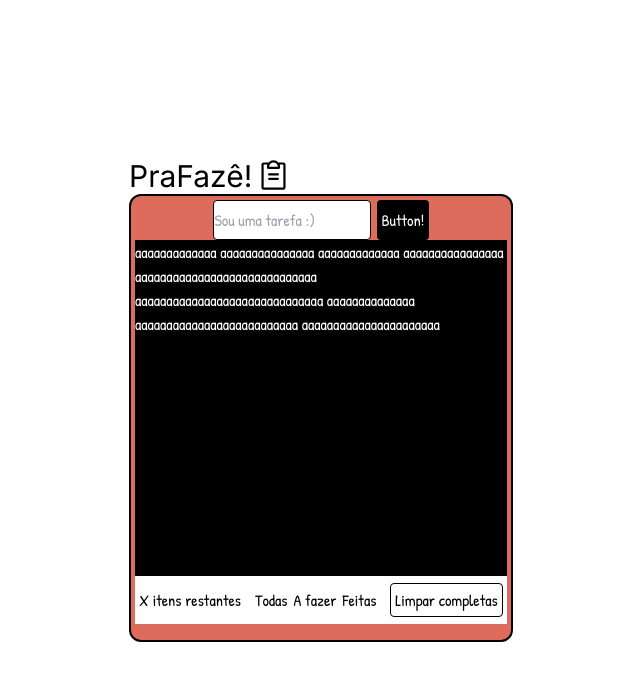
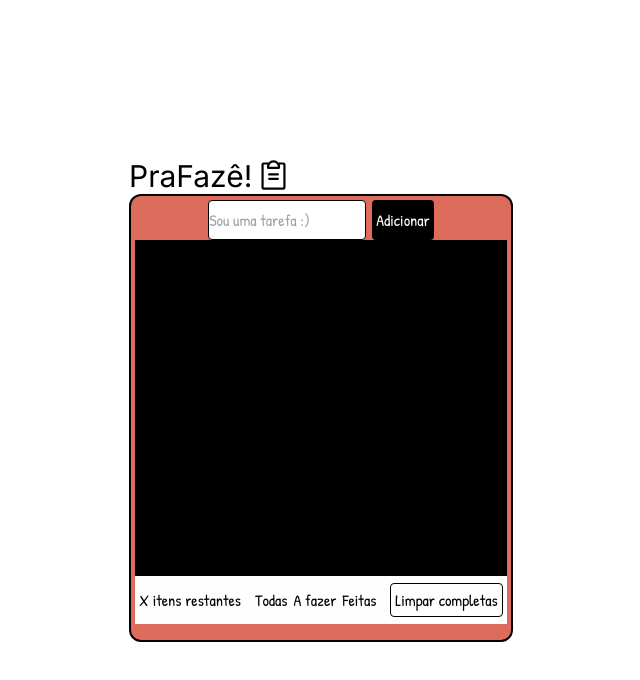
Before and after one commit to gabie762/to-do-app, a Next.js app: page / in a window 1280 px wide. Shown: the top 680 px of the page, without its empty margins (319-959 px from the left). Built offline with nearby package versions, Linux system fonts and the light colour scheme.

Commit message:
start logic

```diff
--- a/app/page.tsx
+++ b/app/page.tsx
@@ -1,7 +1,7 @@
 /** @type {import('tailwindcss').Config} */
+import Search from "@/components/criarTarefa";
 import Footer from "@/components/footer";
 import ListarTarefas from "@/components/listarTarefas";
-import Search from "@/components/search";
 
 export default function Home() {
   return (
@@ -21,6 +21,7 @@ export default function Home() {
         </div>
 
         <div className="relative min-h-[28rem] w-96 border-2 border-black rounded-xl p-1 bg-terracota font-patrick">
+
           <Search />
           <ListarTarefas />
           <Footer />
--- /dev/null
+++ b/components/criarTarefa.tsx
@@ -0,0 +1,54 @@
+"use client";
+
+import { useState } from "react";
+
+export function CriarTarefa() {
+  let i = 2;
+  const[novaTarefa, setNovaTarefa] = useState("");
+  const[tarefas, setTarefas] = useState(
+    [
+        {
+            id: 1,
+            tarefa: "Passerar",
+            completa: true
+        },
+        {
+            id: 2,
+            tarefa: "Estudar",
+            completa: false
+        }
+    ]);
+
+    const submitNovaTarefa = (e: { preventDefault: () => void; })=>{
+      if(novaTarefa){
+        e.preventDefault();
+        console.log(novaTarefa);
+        const tarefaObj = {
+          id: i++,
+          tarefa: novaTarefa,
+          completa: false,
+        };
+        setTarefas([tarefaObj, ...tarefas]);
+        console.log(setTarefas);
+        setNovaTarefa("")};
+    };
+
+  return (
+    <div className="relative content-center {/*bg-rose*/}">
+      <form onSubmit={submitNovaTarefa} className="relative flex space-x-1.5 justify-center">
+        <input
+          type="text"
+          placeholder="Sou uma tarefa :)"
+          className="relative h-10  border text-black rounded"
+          value={novaTarefa}
+          onChange={(e) => setNovaTarefa(e.target.value)}
+        />
+        <button type="submit" className=" p-1 rounded bg-black text-white">
+          Adicionar
+        </button>
+      </form>
+    </div>
+  );
+}
+
+export default CriarTarefa;
--- a/components/listarTarefas.tsx
+++ b/components/listarTarefas.tsx
@@ -3,11 +3,9 @@
 export function ListarTarefas() {
   return (
     <div className="static flex bg-black min-h-[21rem] overflow-y-auto text-white">
-      <p>
-        aaaaaaaaaaaaa aaaaaaaaaaaaaaa aaaaaaaaaaaaa aaaaaaaaaaaaaaaa
-        aaaaaaaaaaaaaaaaaaaaaaaaaaaaa aaaaaaaaaaaaaaaaaaaaaaaaaaaaaa
-        aaaaaaaaaaaaaa aaaaaaaaaaaaaaaaaaaaaaaaaa aaaaaaaaaaaaaaaaaaaaaa
-      </p>
+      <ul>
+
+      </ul>
     </div>
   );
 }
--- a/components/search.tsx
+++ /dev/null
@@ -1,20 +0,0 @@
-"use client";
-
-export function Search() {
-  return (
-    <div className="relative content-center {/*bg-rose*/}">
-      <form action="" className="relative flex space-x-1.5 justify-center">
-        <input
-          type="text"
-          placeholder="Sou uma tarefa :)"
-          className="relative h-10  border text-black rounded"
-        />
-        <button type="submit" className=" p-1 rounded bg-black text-white">
-          Button!
-        </button>
-      </form>
-    </div>
-  );
-}
-
-export default Search;
--- /dev/null
+++ b/components/tarefas.tsx
@@ -0,0 +1,19 @@
+import { useState } from "react";
+
+export function Tarefas(){
+    const [tarefas, setTarefas] = useState(
+        [
+            {
+                id: 1,
+                tarefa: "Passerar",
+                completa: true
+            },
+            {
+                id: 2,
+                tarefa: "Estudar",
+                completa: false
+            },
+        ]
+    );
+
+}
```
Also changed, not shown: components/tarefa.tsx (deleted).
